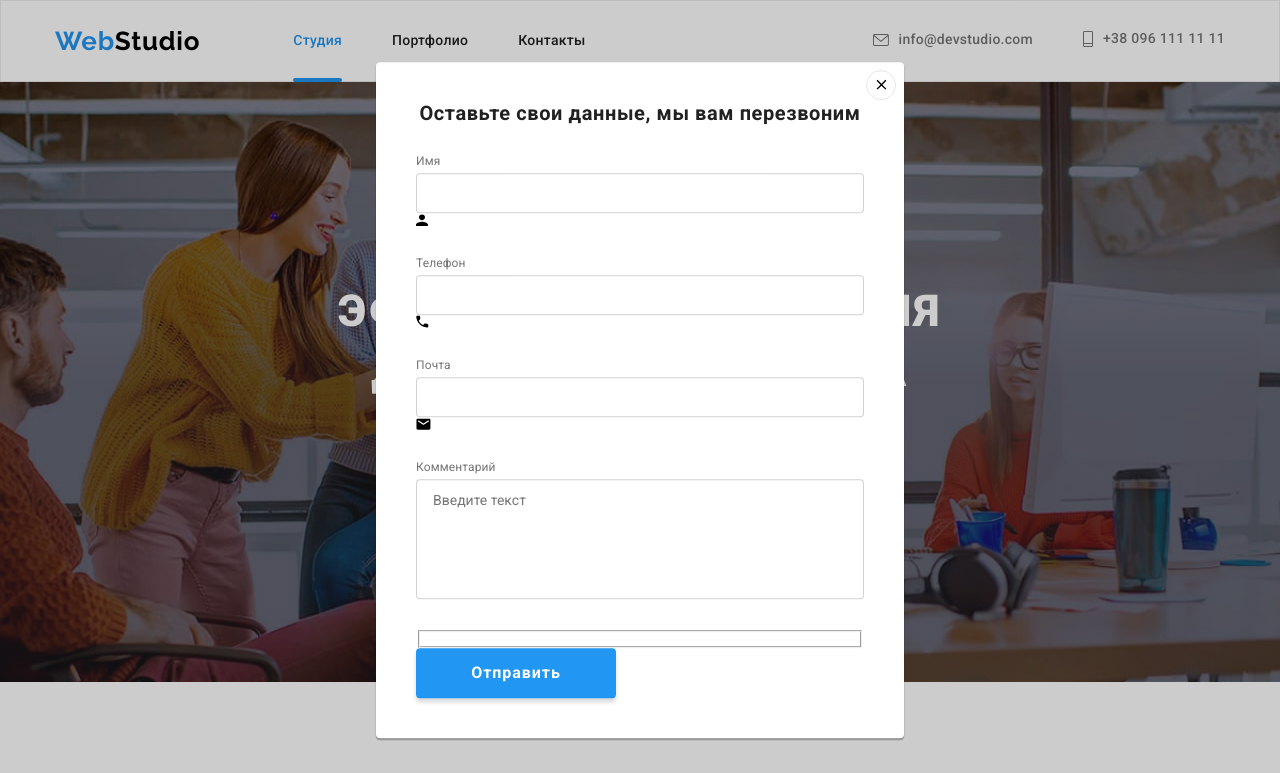
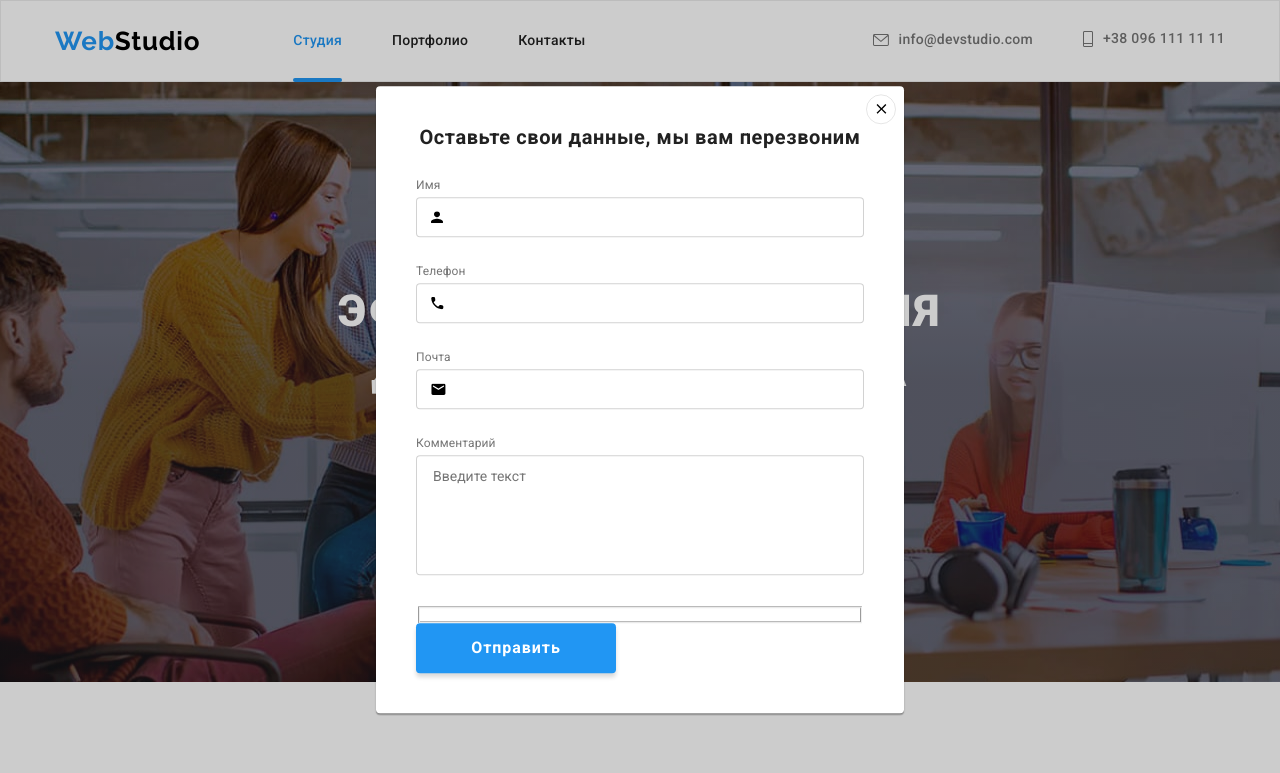
Before and after one commit to Yudzhin1408/goit-markup-hw-06, a plain HTML site: page index.html in a window 1280 px wide. Both pictures are taken after a click on the button "Заказать услугу". Shown: the top 773 px of the page. Drawn offline with nearby package versions, Linux system fonts and the light colour scheme.

Commit message:
Update styles.css

```diff
--- a/scc/styles.css
+++ b/scc/styles.css
@@ -16,7 +16,7 @@
   --work-text: #ffffff;
 
   --cubic-bezier: cubic-bezier(0.4, 0, 0.2, 1);
-  --time: 250ms;
+  --time: 2050ms;
 }
 
 h1,
@@ -559,6 +559,11 @@ body {
   display: flex;
   align-items: center;
   justify-content: center;
+  transition: fill var(--time) var(--cubic-bezier);
+}
+
+.modal-close:focus {
+  fill: var(--accent-color);
 }
 
 .is-hidden {
@@ -586,6 +591,15 @@ body {
   padding-left: 42px;
   padding-right: 15px;
   outline: none;
+  transition: border-color var(--time) var(--cubic-bezier);
+}
+
+.modal-form-input:focus {
+  border-color: var(--accent-color);
+}
+
+.modal-form-input:focus + .input-icons {
+  fill: var(--accent-color);
 }
 
 .form-input-text {
@@ -600,6 +614,18 @@ body {
   margin-bottom: 28px;
 }
 
+.input-wrap {
+  position: relative;
+}
+
+.input-icons {
+  position: absolute;
+  left: 15px;
+  top: 50%;
+  transform: translateY(-50%);
+  transition: fill var(--time) var(--cubic-bezier);
+}
+
 .modal-form-text {
   width: 100%;
   height: 120px;
@@ -609,6 +635,11 @@ body {
   border-radius: 4px;
   outline: none;
   resize: none;
+  transition: border-color var(--time) var(--cubic-bezier);
+}
+
+.modal-form-text:focus {
+  border-color: var(--accent-color);
 }
 
 /* .button-form {
```
